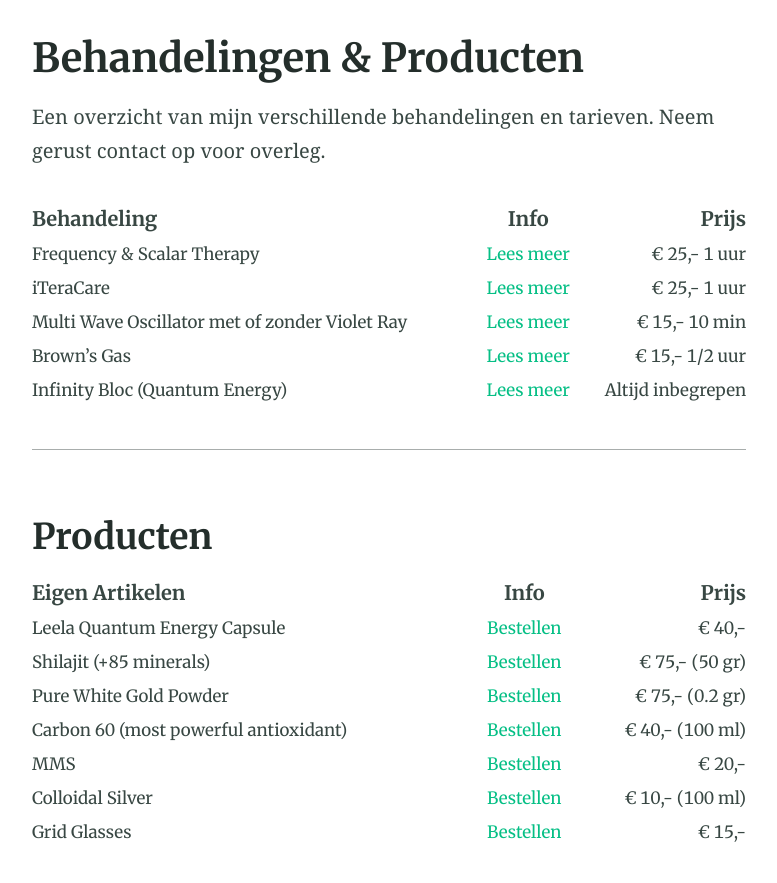
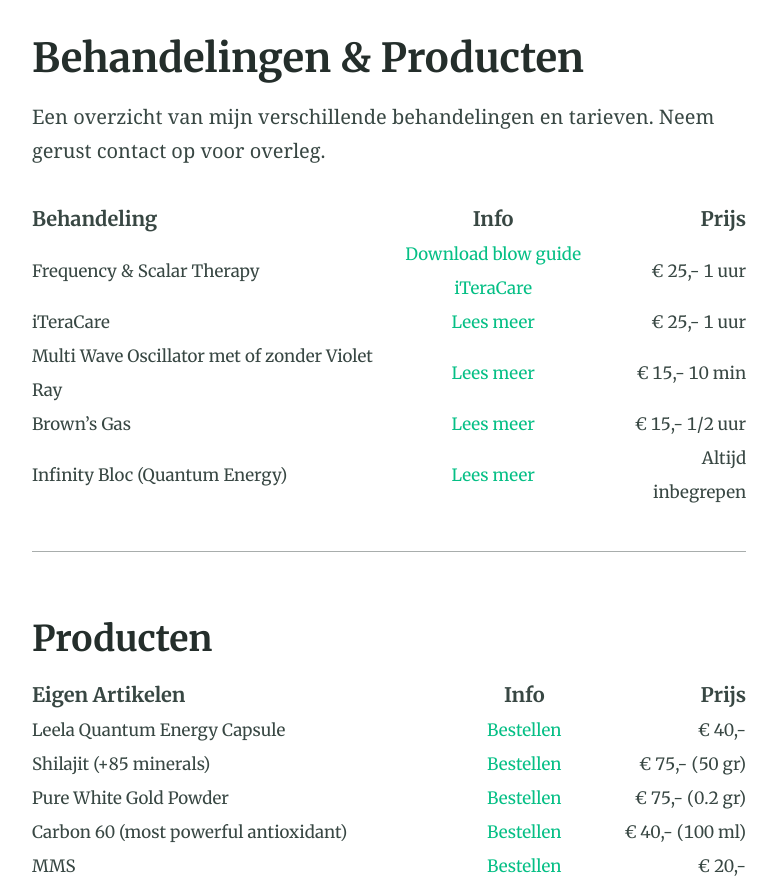
Before and after one commit to dokteranders/dokteranders.com, a Jekyll site: the page built from behandelingen.md, in a window 1280 px wide and 900 px high, scrolled down 411 px, cut to the strip 17-900 px from the top of the window. Shown: the whole strip, without its empty margins (251-1028 px from the left). Built offline with Jekyll 4.4.1, drawn with Linux system fonts in a browser that asks for light colours.

Commit message:
Update behandelingen.md

```diff
--- a/behandelingen.md
+++ b/behandelingen.md
@@ -8,7 +8,7 @@
 
 | **Behandeling** | **Info** | **Prijs** |
 | :---         |     :---:      |          ---: |
-| Frequency & Scalar Therapy | [Lees meer](http://#/) | € 25,- 1 uur
+| Frequency & Scalar Therapy | [Download blow guide iTeraCare](/downloads/Blowing_Guide-IteraCare(BDO).pdf) | € 25,- 1 uur
 | iTeraCare | [Lees meer](http://#/)  | € 25,- 1 uur
 | Multi Wave Oscillator met of zonder Violet Ray | [Lees meer](http://#/) | € 15,- 10 min
 | Brown's Gas | [Lees meer](http://#/) | € 15,- 1/2  uur
```
